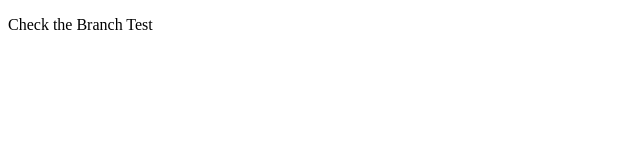
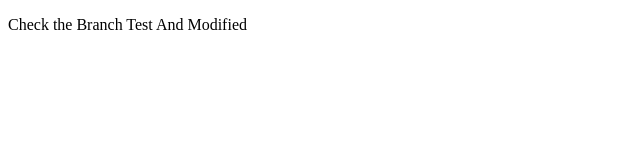
Before and after one commit to sukravan/DemoTest, a plain HTML site: page Branch.html in a window 1280 px wide. Shown: the whole page, without its empty margins (0-640 px from the left). Drawn offline with Linux system fonts and the light colour scheme.

Commit message:
feat : Added to Branch.html

```diff
--- a/Branch.html
+++ b/Branch.html
@@ -6,6 +6,6 @@
     <title>Document</title>
 </head>
 <body>
-    <p>Check the Branch Test</p>
+    <p>Check the Branch Test And Modified </p>
 </body>
 </html>
```
